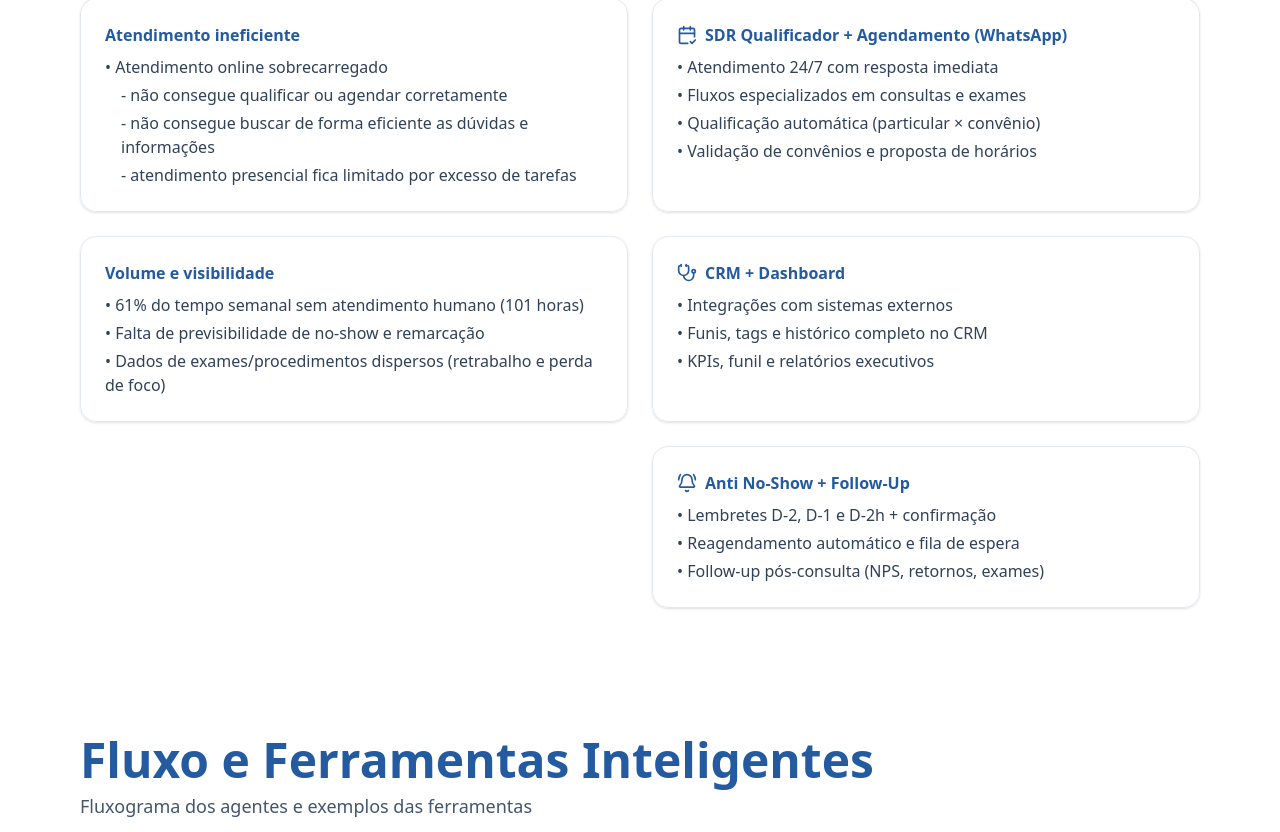
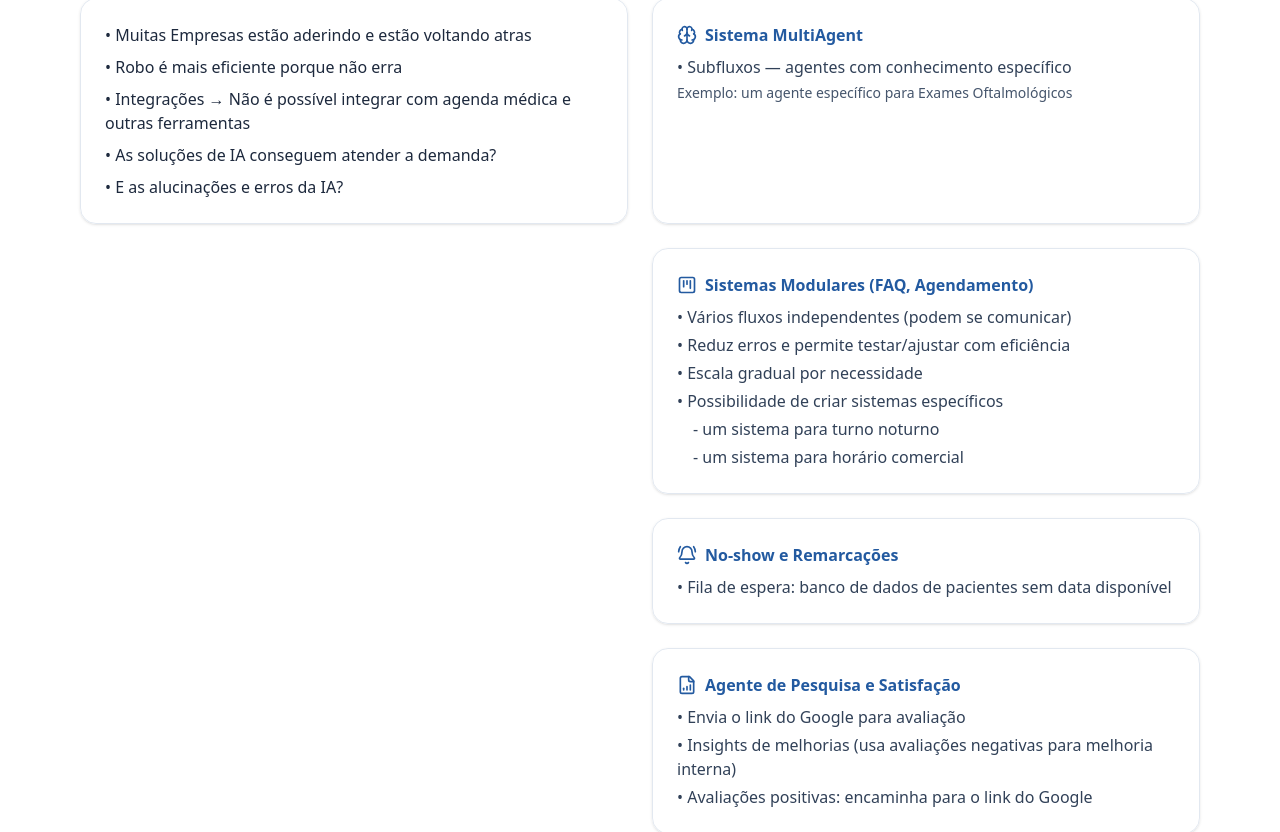
Before and after one commit to mateusolintof/proposta_cm.remedios, a Next.js app: page / in a window 1280 px wide. Shown: the part 3718-4550 px from the top of the page. Built offline with nearby package versions, Linux system fonts and the light colour scheme.

Commit message:
feat(oque-mudou): atualizar conteúdo de OBJEÇÕES e SOLUÇÕES conforme briefing (MultiAgent, modulares, no-show, pesquisa, fallback)

```diff
--- a/src/app/page.tsx
+++ b/src/app/page.tsx
@@ -245,67 +245,81 @@ export default function Home() {
           <h2 className="section-title">O que mudou?</h2>
           <p className="subtitle mt-2">Objecoes anteriores e novas solucoes de Agentes de IA.</p>
 
-          {/* Grid de 2 colunas com linhas emparelhadas para alturas iguais */}
+          {/* Grid 2 colunas com linhas emparelhadas */}
           <div className="mt-8 grid md:grid-cols-2 gap-6 items-stretch">
             {/* Cabeçalhos */}
             <div className="text-center text-prime font-extrabold">OBJEÇÕES</div>
             <div className="text-center text-prime font-extrabold">SOLUÇÕES</div>
 
-            {/* Linha 1 */}
+            {/* Linha 1: Objeções (lista unificada) x Sistema MultiAgent */}
             <div className="h-full">
               <div className="card h-full">
-                <div className="font-semibold text-prime">Atendimento ineficiente</div>
-                <ul className="mt-2 text-slate-700 space-y-1">
-                  <li>• Atendimento online sobrecarregado</li>
-                  <li className="pl-4">- não consegue qualificar ou agendar corretamente</li>
-                  <li className="pl-4">- não consegue buscar de forma eficiente as dúvidas e informações</li>
-                  <li className="pl-4">- atendimento presencial fica limitado por excesso de tarefas</li>
+                <ul className="text-slate-800 space-y-2">
+                  <li>• Muitas Empresas estão aderindo e estão voltando atras</li>
+                  <li>• Robo é mais eficiente porque não erra</li>
+                  <li>• Integrações → Não é possível integrar com agenda médica e outras ferramentas</li>
+                  <li>• As soluções de IA conseguem atender a demanda?</li>
+                  <li>• E as alucinações e erros da IA?</li>
                 </ul>
               </div>
             </div>
             <div className="h-full">
               <div className="card h-full">
-                <div className="font-semibold text-prime flex items-center gap-2"><CalendarCheck2 className="h-5 w-5"/> SDR Qualificador + Agendamento (WhatsApp)</div>
+                <div className="font-semibold text-prime flex items-center gap-2"><Brain className="h-5 w-5"/> Sistema MultiAgent</div>
                 <ul className="mt-2 text-slate-700 space-y-1">
-                  <li>• Atendimento 24/7 com resposta imediata</li>
-                  <li>• Fluxos especializados em consultas e exames</li>
-                  <li>• Qualificação automática (particular × convênio)</li>
-                  <li>• Validação de convênios e proposta de horários</li>
-                </ul>
-              </div>
-            </div>
-
-            {/* Linha 2 */}
-            <div className="h-full">
-              <div className="card h-full">
-                <div className="font-semibold text-prime">Volume e visibilidade</div>
-                <ul className="mt-2 text-slate-700 space-y-1">
-                  <li>• 61% do tempo semanal sem atendimento humano (101 horas)</li>
-                  <li>• Falta de previsibilidade de no-show e remarcação</li>
-                  <li>• Dados de exames/procedimentos dispersos (retrabalho e perda de foco)</li>
-                </ul>
-              </div>
-            </div>
-            <div className="h-full">
-              <div className="card h-full">
-                <div className="font-semibold text-prime flex items-center gap-2"><Stethoscope className="h-5 w-5"/> CRM + Dashboard</div>
-                <ul className="mt-2 text-slate-700 space-y-1">
-                  <li>• Integrações com sistemas externos</li>
-                  <li>• Funis, tags e histórico completo no CRM</li>
-                  <li>• KPIs, funil e relatórios executivos</li>
-                </ul>
-              </div>
-            </div>
-
-            {/* Linha 3: apenas solução (placeholder vazio à esquerda para manter grid) */}
+                  <li>• Subfluxos — agentes com conhecimento específico</li>
+                  <li className="text-slate-600 text-sm">Exemplo: um agente específico para Exames Oftalmológicos</li>
+                </ul>
+              </div>
+            </div>
+
+            {/* Linha 2: Sistemas modulares */}
             <div className="hidden md:block" />
             <div className="h-full">
               <div className="card h-full">
-                <div className="font-semibold text-prime flex items-center gap-2"><BellRing className="h-5 w-5"/> Anti No‑Show + Follow‑Up</div>
+                <div className="font-semibold text-prime flex items-center gap-2"><KanbanSquare className="h-5 w-5"/> Sistemas Modulares (FAQ, Agendamento)</div>
                 <ul className="mt-2 text-slate-700 space-y-1">
-                  <li>• Lembretes D‑2, D‑1 e D‑2h + confirmação</li>
-                  <li>• Reagendamento automático e fila de espera</li>
-                  <li>• Follow‑up pós‑consulta (NPS, retornos, exames)</li>
+                  <li>• Vários fluxos independentes (podem se comunicar)</li>
+                  <li>• Reduz erros e permite testar/ajustar com eficiência</li>
+                  <li>• Escala gradual por necessidade</li>
+                  <li>• Possibilidade de criar sistemas específicos</li>
+                  <li className="pl-4">- um sistema para turno noturno</li>
+                  <li className="pl-4">- um sistema para horário comercial</li>
+                </ul>
+              </div>
+            </div>
+
+            {/* Linha 3: No-show e Remarcações */}
+            <div className="hidden md:block" />
+            <div className="h-full">
+              <div className="card h-full">
+                <div className="font-semibold text-prime flex items-center gap-2"><BellRing className="h-5 w-5"/> No‑show e Remarcações</div>
+                <ul className="mt-2 text-slate-700 space-y-1">
+                  <li>• Fila de espera: banco de dados de pacientes sem data disponível</li>
+                </ul>
+              </div>
+            </div>
+
+            {/* Linha 4: Pesquisa e Satisfação */}
+            <div className="hidden md:block" />
+            <div className="h-full">
+              <div className="card h-full">
+                <div className="font-semibold text-prime flex items-center gap-2"><FileBarChart className="h-5 w-5"/> Agente de Pesquisa e Satisfação</div>
+                <ul className="mt-2 text-slate-700 space-y-1">
+                  <li>• Envia o link do Google para avaliação</li>
+                  <li>• Insights de melhorias (usa avaliações negativas para melhoria interna)</li>
+                  <li>• Avaliações positivas: encaminha para o link do Google</li>
+                </ul>
+              </div>
+            </div>
+
+            {/* Linha 5: Fallback para humanos */}
+            <div className="hidden md:block" />
+            <div className="h-full">
+              <div className="card h-full">
+                <div className="font-semibold text-prime flex items-center gap-2"><MessageSquare className="h-5 w-5"/> Fallback para Humanos</div>
+                <ul className="mt-2 text-slate-700 space-y-1">
+                  <li>• IA agenda; atendente valida em banco simples no início (evita erros)</li>
                 </ul>
               </div>
             </div>
```
